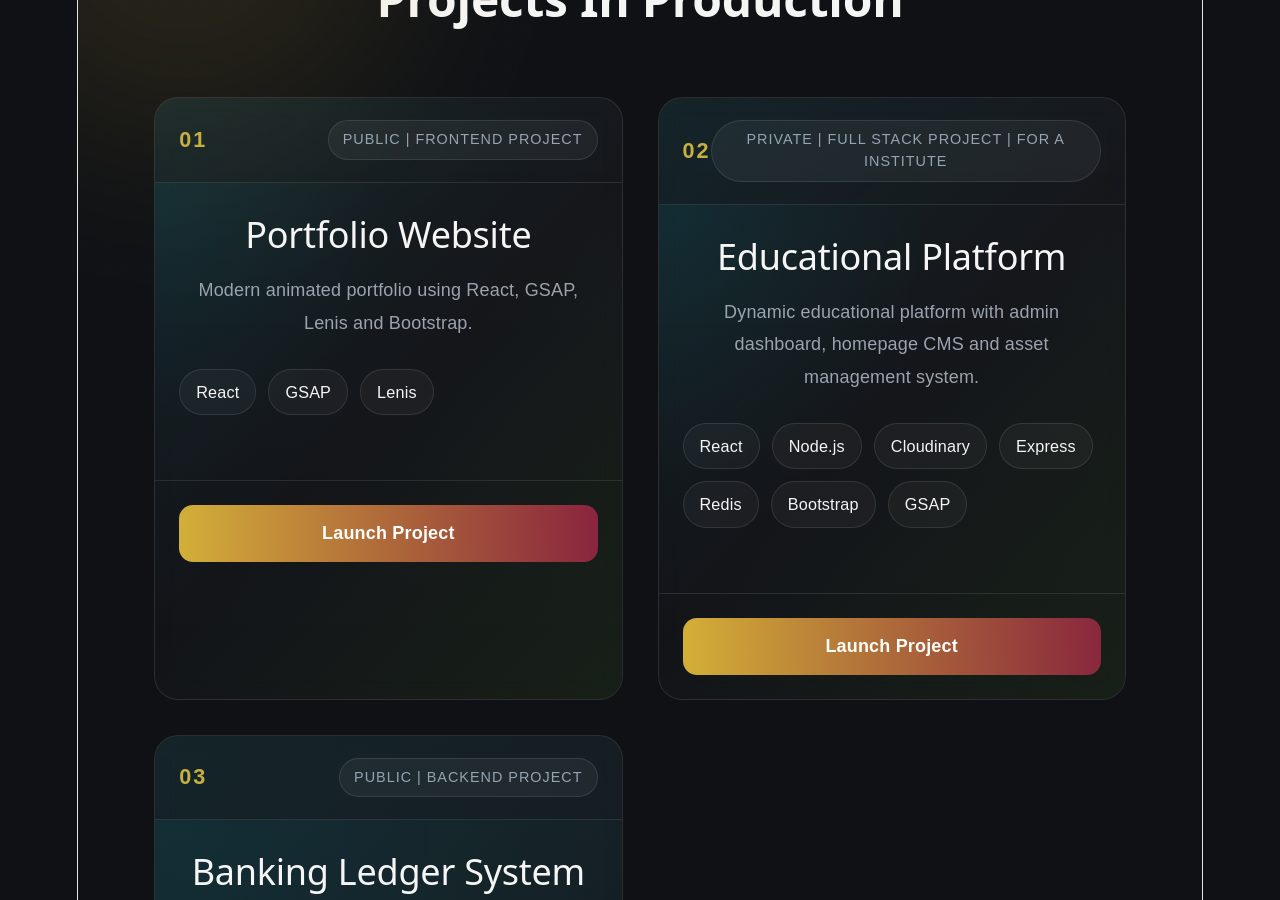
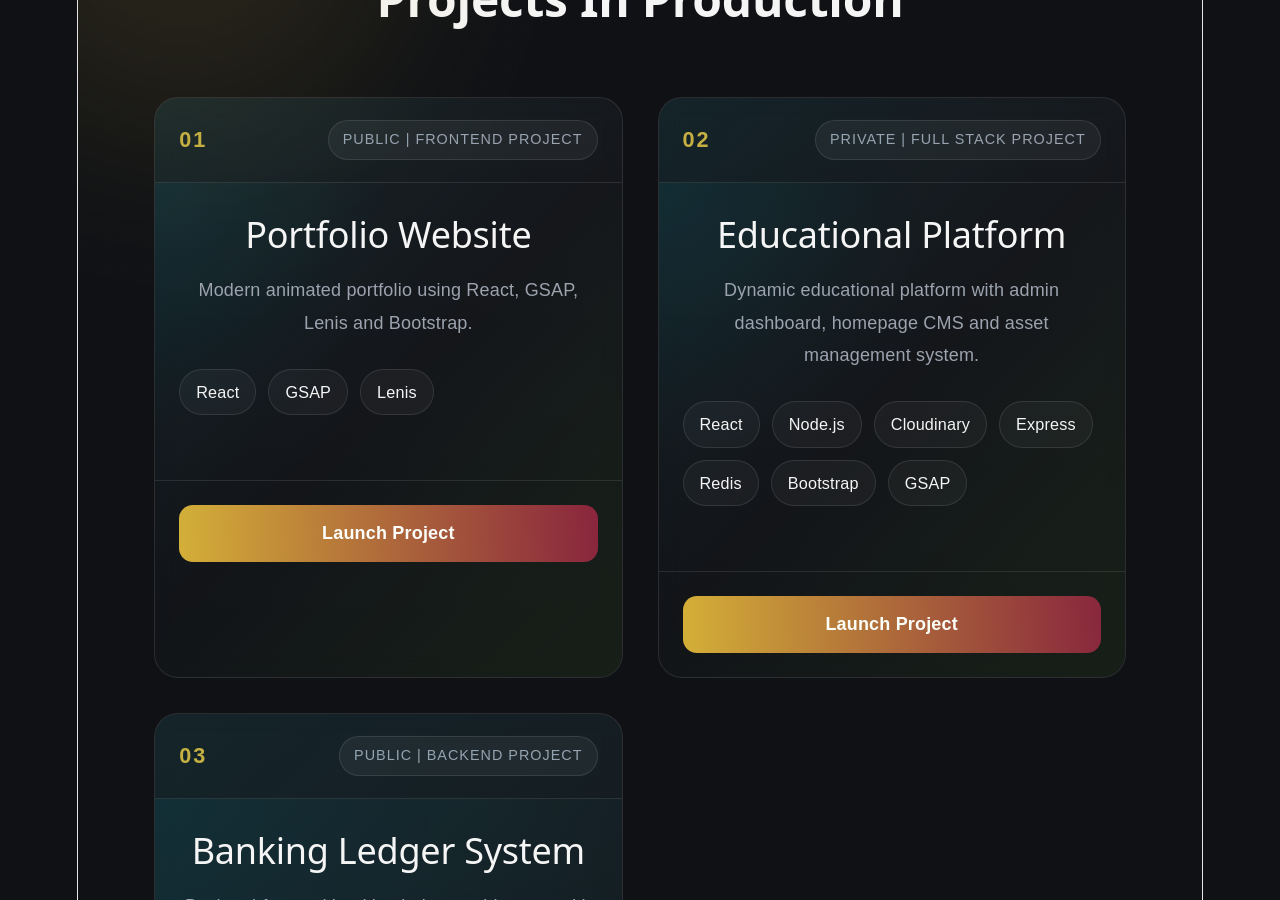
Before and after one commit to Shubham7Kumar/portefeuille, a React (Vite) app: page / in a window 1280 px wide. Shown: the part 3880-4780 px from the top of the page. Built offline with nearby package versions, Linux system fonts and the light colour scheme.

Commit message:
fix in projects data file

```diff
--- a/src/data/projects.js
+++ b/src/data/projects.js
@@ -10,7 +10,7 @@ export const projects = [
   },
 
   {
-    type:"Private | Full Stack Project | For a Institute",
+    type:"Private | Full Stack Project",
     title: "Educational Platform",
 
     description:
```
